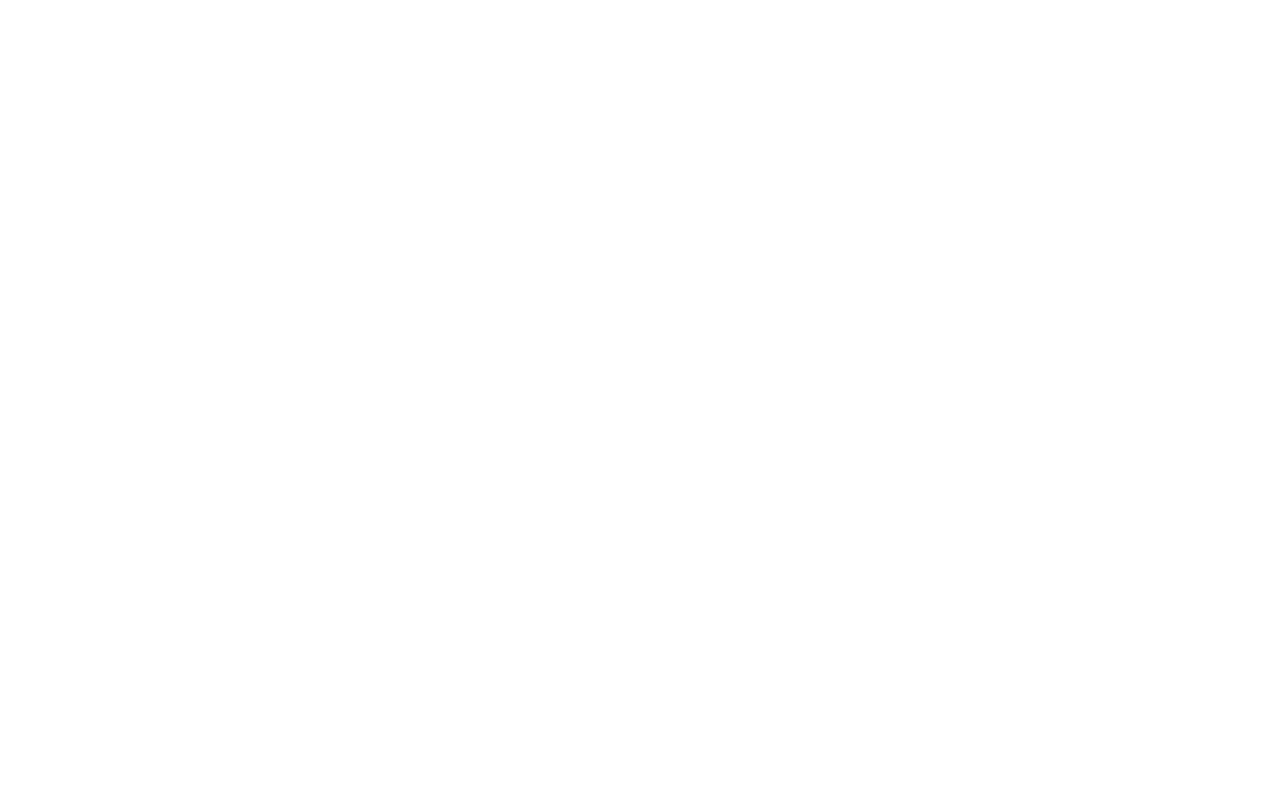
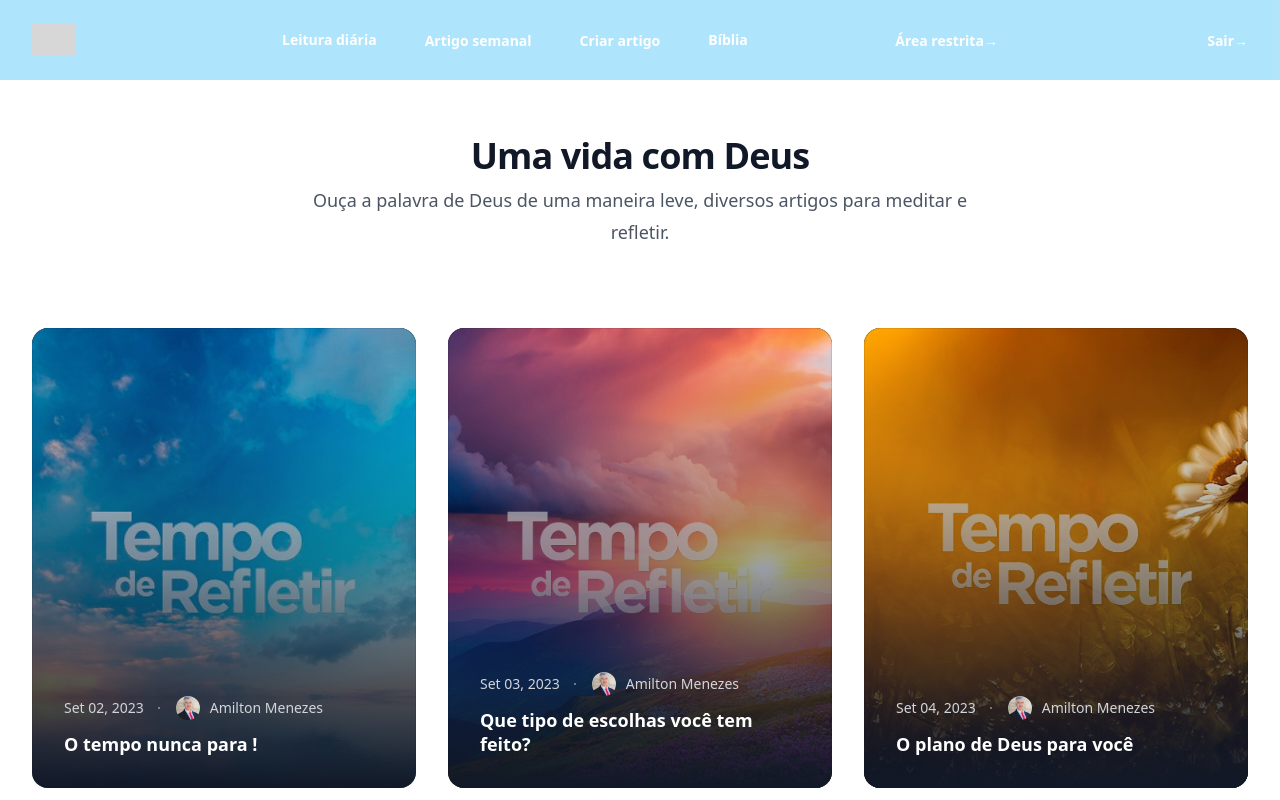
Before and after one commit to enascentedev/vida-com-deus, a Vue app in the folder front-end/: page /home in a window 1280 px wide. Shown: the top 800 px of the page. Built offline with nearby package versions, Linux system fonts and the light colour scheme; grey boxes are pictures that could not be loaded.

Commit message:
alteração redirecionamento e página /

```diff
--- a/front-end/src/components/artigoHome.vue
+++ b/front-end/src/components/artigoHome.vue
@@ -43,7 +43,7 @@
 						</div>
 					</div>
 					<h3 class="mt-3 text-lg font-semibold leading-6 text-white">
-						<a href="#">
+						<a href="/artigo-semanal">
 							<span class="absolute inset-0"></span>
 							{{ artigo.titulo }}
 						</a>
--- a/front-end/src/router/index.js
+++ b/front-end/src/router/index.js
@@ -21,16 +21,13 @@
 		},
 		{
 			path: "/",
-			name: "login",
-			component: loginView,
+			name: "home",
+			component: HomeView,
 		},
 		{
 			path: "/home",
 			name: "home",
 			component: HomeView,
-			meta: {
-				requiresAuth: true,
-			},
 		},
 		{
 			path: "/questionario",
```
